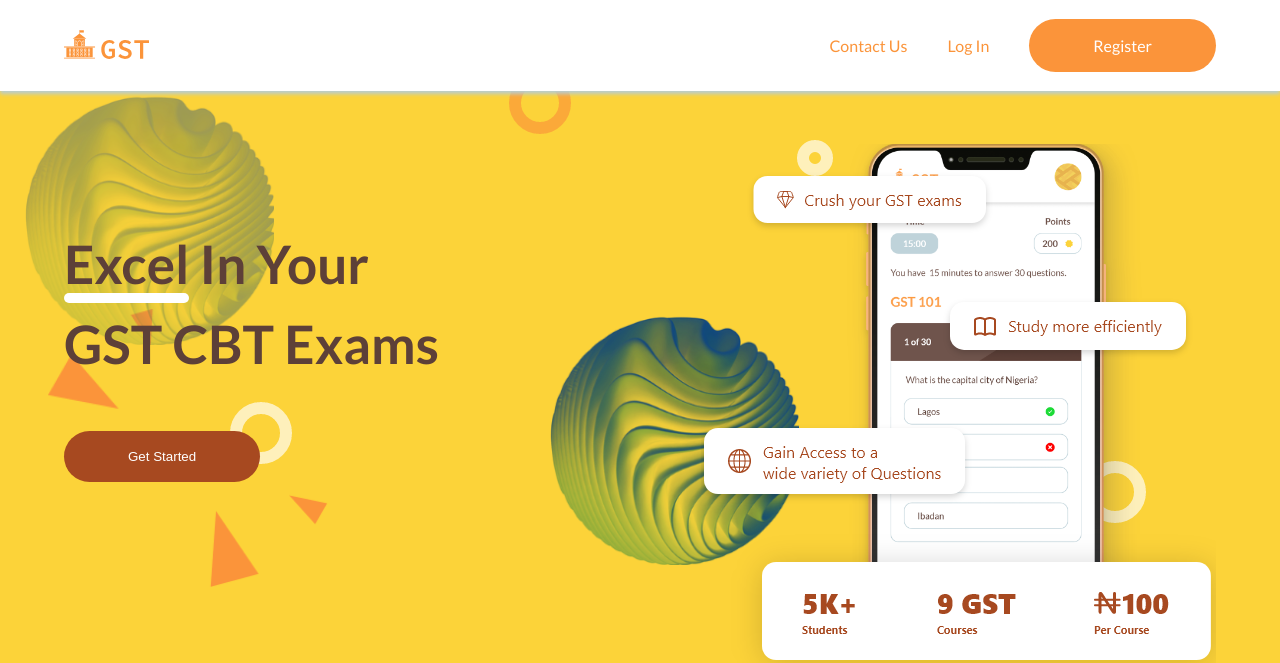
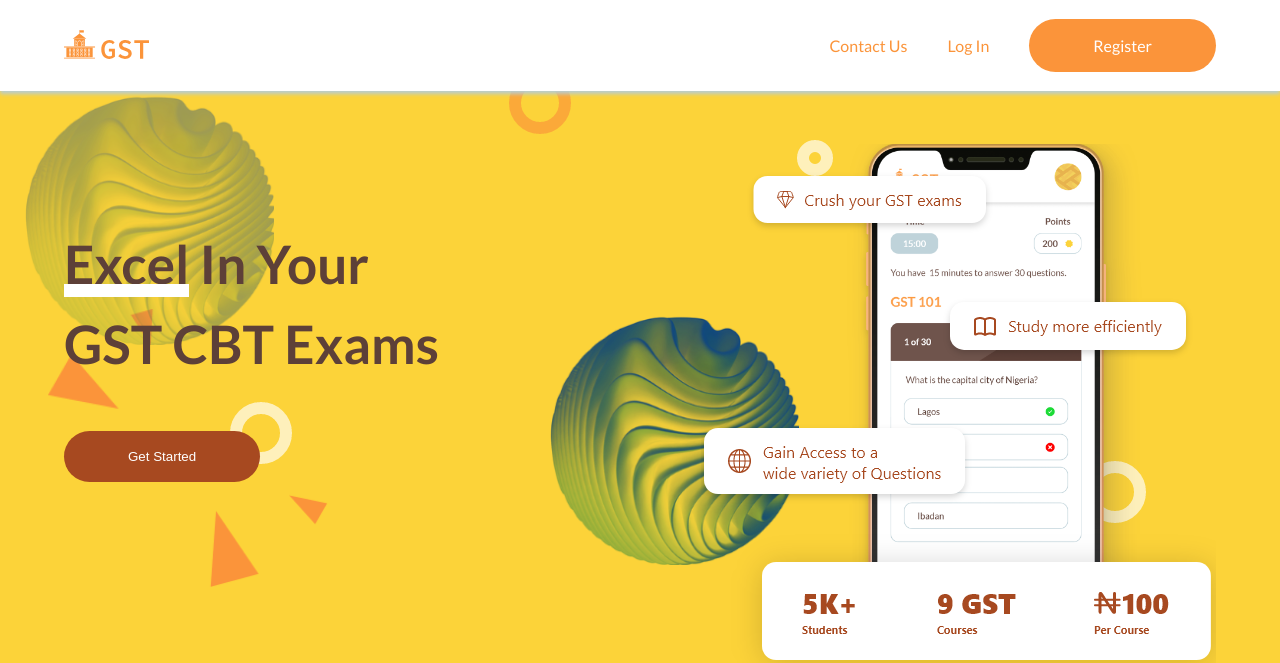
Before and after one commit to Akojiflash/FUL-GST-QUIZ, a PHP site: page /GstQuizSite/ in a window 1280 px wide. Shown: the top 663 px of the page. Run offline with PHP 8.4, Linux system fonts and the light colour scheme.

Commit message:
I updated the underline of excel heading

```diff
--- a/css/styles.css
+++ b/css/styles.css
@@ -78,15 +78,17 @@ header {
 .excel{
     position: relative;
 }
+
+/* EXCEL UNDERLINE STYLING */
+
 .excel::after{
     position: absolute;
     content: "";
     width: 100%;
-    height: 10px;
+    height: 13px;
     background: #fff;
-    bottom: -8px;
+    bottom: -2px;
     left: 0;
-    border-radius: 10px;
 }
 
 .get-started__btn {
```
